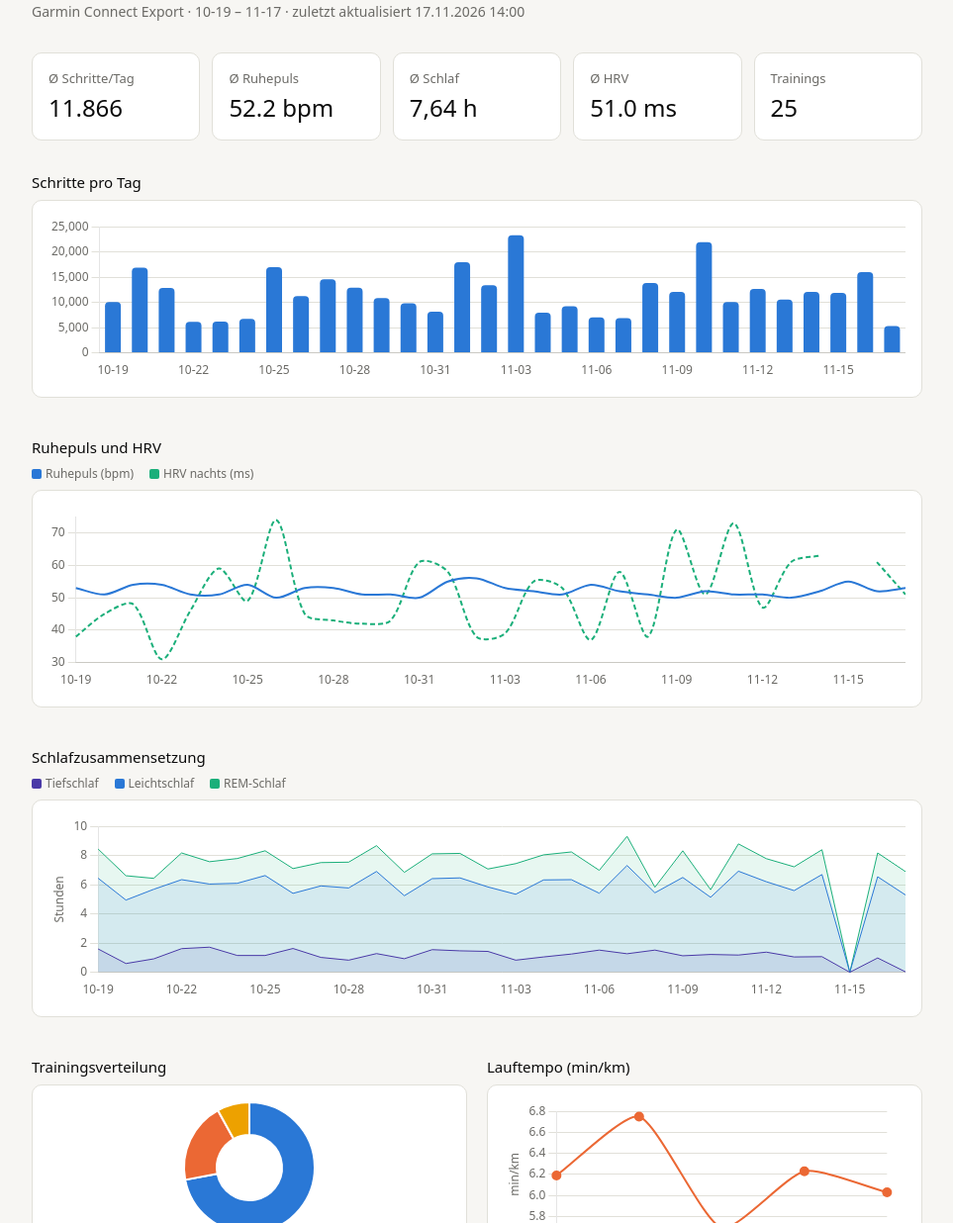
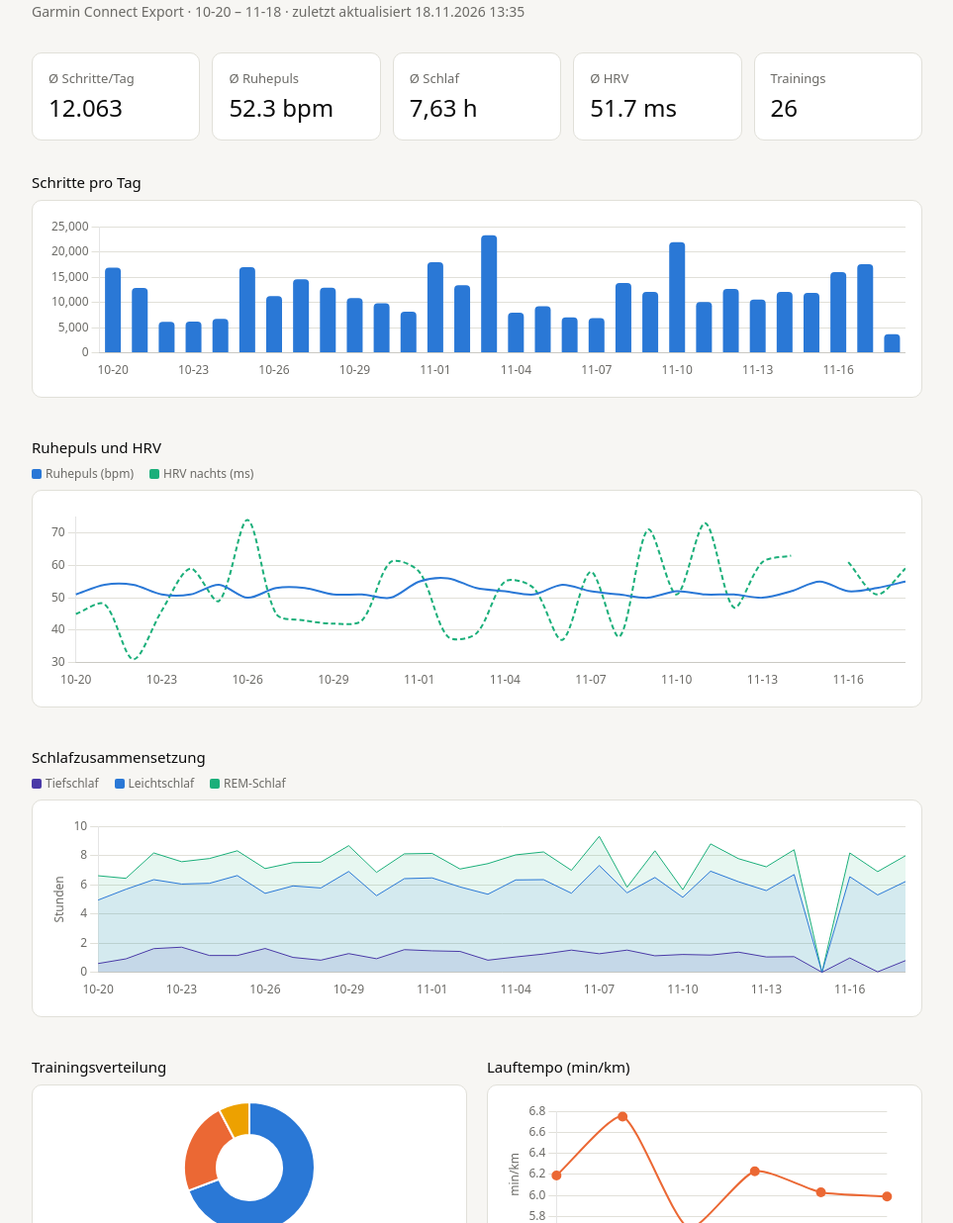
Before and after one commit to Muckdes/Garmin, a plain HTML site: page docs/index.html in a window 1280 px wide. Shown: the part 64-1300 px from the top of the page at 99% size, without its empty margins (158-1121 px from the left). Drawn offline with nearby package versions, Linux system fonts and the light colour scheme.

Commit message:
Dashboard automatisch aktualisiert

```diff
--- a/docs/index.html
+++ b/docs/index.html
@@ -39,14 +39,14 @@
 <body>
 <div class="wrap">
   <h1>Trainings-Dashboard</h1>
-  <p class="sub">Garmin Connect Export &middot; 10-19 – 11-17 &middot; zuletzt aktualisiert 17.11.2026 14:00</p>
+  <p class="sub">Garmin Connect Export &middot; 10-20 – 11-18 &middot; zuletzt aktualisiert 18.11.2026 13:35</p>
 
   <div class="kpis">
-    <div class="kpi"><p>Ø Schritte/Tag</p><p>11.866</p></div>
-    <div class="kpi"><p>Ø Ruhepuls</p><p>52.2 bpm</p></div>
-    <div class="kpi"><p>Ø Schlaf</p><p>7,64 h</p></div>
-    <div class="kpi"><p>Ø HRV</p><p>51.0 ms</p></div>
-    <div class="kpi"><p>Trainings</p><p>25</p></div>
+    <div class="kpi"><p>Ø Schritte/Tag</p><p>12.063</p></div>
+    <div class="kpi"><p>Ø Ruhepuls</p><p>52.3 bpm</p></div>
+    <div class="kpi"><p>Ø Schlaf</p><p>7,63 h</p></div>
+    <div class="kpi"><p>Ø HRV</p><p>51.7 ms</p></div>
+    <div class="kpi"><p>Trainings</p><p>26</p></div>
   </div>
 
   <h2>Schritte pro Tag</h2>
@@ -83,18 +83,18 @@
 
 <script src="https://cdn.jsdelivr.net/npm/chart.js@4.4.1/dist/chart.umd.min.js"></script>
 <script>
-const dates = ["10-19", "10-20", "10-21", "10-22", "10-23", "10-24", "10-25", "10-26", "10-27", "10-28", "10-29", "10-30", "10-31", "11-01", "11-02", "11-03", "11-04", "11-05", "11-06", "11-07", "11-08", "11-09", "11-10", "11-11", "11-12", "11-13", "11-14", "11-15", "11-16", "11-17"];
-const steps = [10059, 16919, 12871, 6152, 6209, 6724, 16975, 11255, 14607, 12942, 10868, 9827, 8167, 17960, 13416, 23319, 7975, 9228, 7037, 6901, 13876, 12091, 21946, 10070, 12680, 10585, 12064, 11902, 16009, 5341];
-const rhr = [53, 51, 54, 54, 51, 51, 54, 50, 53, 53, 51, 51, 50, 55, 56, 53, 52, 51, 54, 52, 51, 50, 52, 51, 51, 50, 52, 55, 52, 53];
-const hrv = [38.0, 45.0, 48.0, 31.0, 46.0, 59.0, 49.0, 74.0, 45.0, 43.0, 42.0, 43.0, 61.0, 58.0, 38.0, 39.0, 55.0, 53.0, 37.0, 58.0, 38.0, 71.0, 51.0, 73.0, 47.0, 61.0, 63.0, null, 61.0, 51.0];
-const deep = [1.6, 0.6, 0.92, 1.62, 1.72, 1.15, 1.15, 1.63, 1.02, 0.83, 1.28, 0.93, 1.55, 1.47, 1.43, 0.83, 1.05, 1.25, 1.52, 1.27, 1.52, 1.13, 1.22, 1.18, 1.38, 1.05, 1.07, 0.0, 0.98, 0.03];
-const light = [4.85, 4.35, 4.77, 4.73, 4.33, 4.95, 5.48, 3.78, 4.9, 4.95, 5.63, 4.32, 4.87, 5.0, 4.42, 4.52, 5.28, 5.1, 3.9, 6.05, 3.93, 5.37, 3.92, 5.75, 4.83, 4.55, 5.63, 0.0, 5.57, 5.27];
-const rem = [2.0, 1.67, 0.75, 1.83, 1.53, 1.7, 1.7, 1.7, 1.6, 1.77, 1.77, 1.6, 1.7, 1.68, 1.23, 2.1, 1.72, 1.9, 1.57, 2.0, 0.38, 1.83, 0.52, 1.87, 1.58, 1.63, 1.7, 0.0, 1.63, 1.6];
+const dates = ["10-20", "10-21", "10-22", "10-23", "10-24", "10-25", "10-26", "10-27", "10-28", "10-29", "10-30", "10-31", "11-01", "11-02", "11-03", "11-04", "11-05", "11-06", "11-07", "11-08", "11-09", "11-10", "11-11", "11-12", "11-13", "11-14", "11-15", "11-16", "11-17", "11-18"];
+const steps = [16919, 12871, 6152, 6209, 6724, 16975, 11255, 14607, 12942, 10868, 9827, 8167, 17960, 13416, 23319, 7975, 9228, 7037, 6901, 13876, 12091, 21946, 10070, 12680, 10585, 12064, 11902, 16009, 17603, 3722];
+const rhr = [51, 54, 54, 51, 51, 54, 50, 53, 53, 51, 51, 50, 55, 56, 53, 52, 51, 54, 52, 51, 50, 52, 51, 51, 50, 52, 55, 52, 53, 55];
+const hrv = [45.0, 48.0, 31.0, 46.0, 59.0, 49.0, 74.0, 45.0, 43.0, 42.0, 43.0, 61.0, 58.0, 38.0, 39.0, 55.0, 53.0, 37.0, 58.0, 38.0, 71.0, 51.0, 73.0, 47.0, 61.0, 63.0, null, 61.0, 51.0, 59.0];
+const deep = [0.6, 0.92, 1.62, 1.72, 1.15, 1.15, 1.63, 1.02, 0.83, 1.28, 0.93, 1.55, 1.47, 1.43, 0.83, 1.05, 1.25, 1.52, 1.27, 1.52, 1.13, 1.22, 1.18, 1.38, 1.05, 1.07, 0.0, 0.98, 0.03, 0.8];
+const light = [4.35, 4.77, 4.73, 4.33, 4.95, 5.48, 3.78, 4.9, 4.95, 5.63, 4.32, 4.87, 5.0, 4.42, 4.52, 5.28, 5.1, 3.9, 6.05, 3.93, 5.37, 3.92, 5.75, 4.83, 4.55, 5.63, 0.0, 5.57, 5.27, 5.42];
+const rem = [1.67, 0.75, 1.83, 1.53, 1.7, 1.7, 1.7, 1.6, 1.77, 1.77, 1.6, 1.7, 1.68, 1.23, 2.1, 1.72, 1.9, 1.57, 2.0, 0.38, 1.83, 0.52, 1.87, 1.58, 1.63, 1.7, 0.0, 1.63, 1.6, 1.77];
 const typeLabels = ["Krafttraining", "Laufen", "indoor_cycling"];
-const typeCounts = [18, 5, 2];
+const typeCounts = [18, 6, 2];
 const typeColors = ["#2a78d6", "#eb6834", "#eda100"];
-const runDates = ["10-20", "10-27", "11-01", "11-03", "11-10"];
-const pace = [6.19, 6.75, 5.69, 6.23, 6.03];
+const runDates = ["10-20", "10-27", "11-01", "11-03", "11-10", "11-17"];
+const pace = [6.19, 6.75, 5.69, 6.23, 6.03, 5.99];
 
 Chart.defaults.font.family = "system-ui, -apple-system, sans-serif";
 Chart.defaults.color = '#6b6a66';
```
